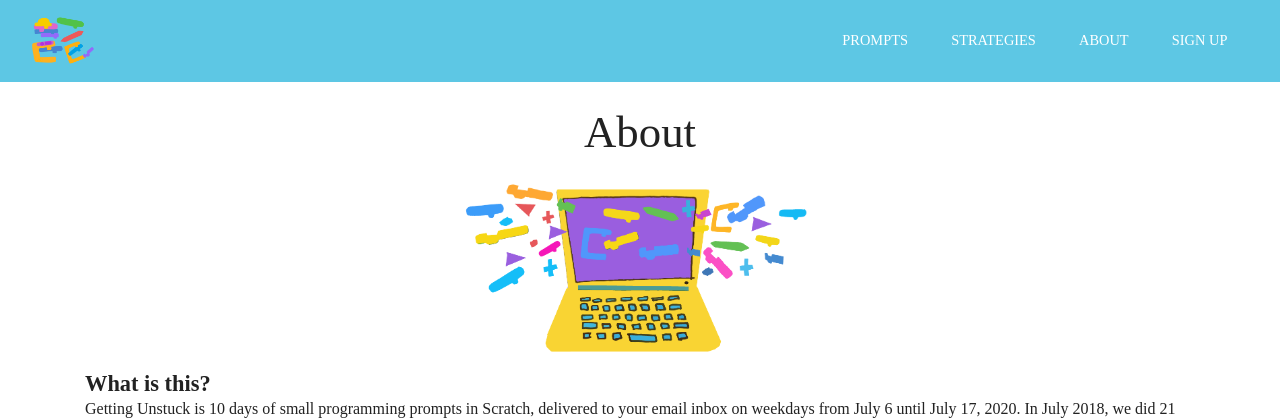
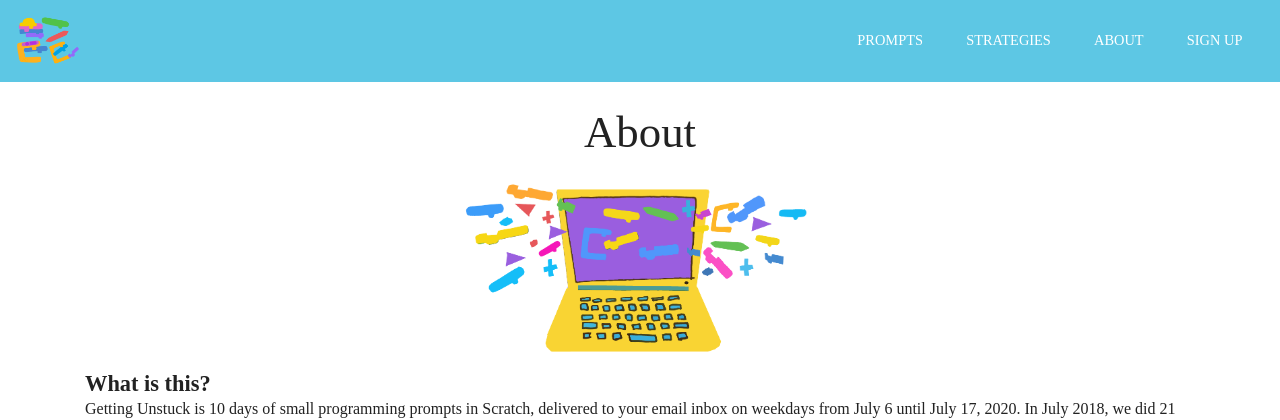
Before and after one commit to GSE-CCL/getting-unstuck-web, a Flask app: page /about in a window 1280 px wide. Shown: the top 420 px of the page. Run offline with Flask 2, Linux system fonts and the light colour scheme; some libraries are stand-ins or nearby versions; some web fonts are replaced.

Commit message:
Navbar again

```diff
--- a/templates/layout.html
+++ b/templates/layout.html
@@ -37,21 +37,30 @@
     {% endif %}
 
         <nav class="navbar navbar-expand-lg navbar-dark gu-blue-bg">
-            <div class="container-fluid pt-5 pt-md-0">
-                <button class="navbar-toggler" type="button" data-toggle="collapse" data-target="#collapsed_nav" aria-controls="navbarNavAltMarkup" aria-expanded="false" aria-label="Toggle navigation">
-                    <span class="navbar-toggler-icon" data-target="#collapsed_nav"></span>
-                </button>
-                <div class="collapse navbar-collapse gu-blue-bg" id="collapsed_nav">
-                    <a href="/" class="navbar-left navbar-brand">
+            <button class="navbar-toggler mr-auto" type="button" data-toggle="collapse" data-target="#collapsed_nav" aria-controls="navbarNavAltMarkup" aria-expanded="false" aria-label="Toggle navigation">
+                <span class="navbar-toggler-icon" data-target="#collapsed_nav"></span>
+            </button>
+
+            <div class="collapse navbar-collapse gu-blue-bg" id="collapsed_nav">
+                <div class="mr-auto text-center">
+                    <a href="/" class="navbar-brand">
                         <img class="logo" src="{{ url_for('static', filename='img/logo.png') }}" alt="{{ SITE["title"] }}">
                     </a>
-                    <div class="navbar-nav ml-auto navbar-right">
+                </div>
+                <ul class="navbar-nav">
+                    <li class="nav-item">
                         <a class="nav-item nav-link" href="/prompts">PROMPTS</a>
+                    </li>
+                    <li class="nav-item">
                         <a class="nav-item nav-link" href="/strategies">STRATEGIES</a>
+                    </li>
+                    <li>
                         <a class="nav-item nav-link" href="/about">ABOUT</a>
+                    </li>
+                    <li>
                         <a class="nav-item nav-link text-nowrap" href="/signup">SIGN UP</a>
-                    </div>
-                </div>
+                    </li>
+                </ul>
             </div>
         </nav>
         {% if user: %}
```
